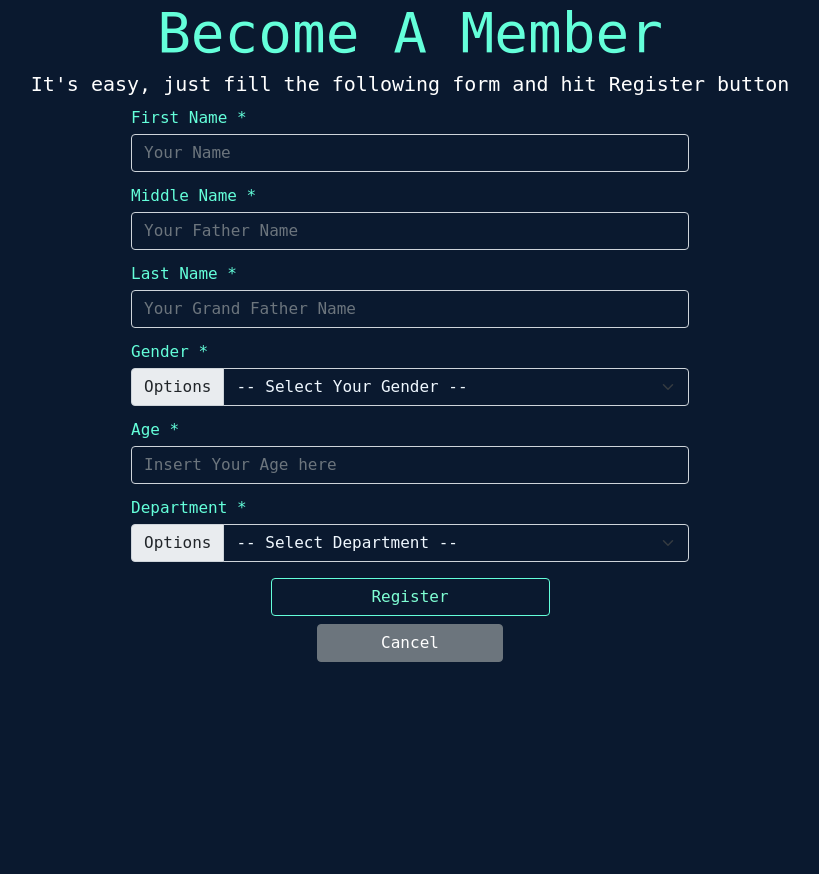
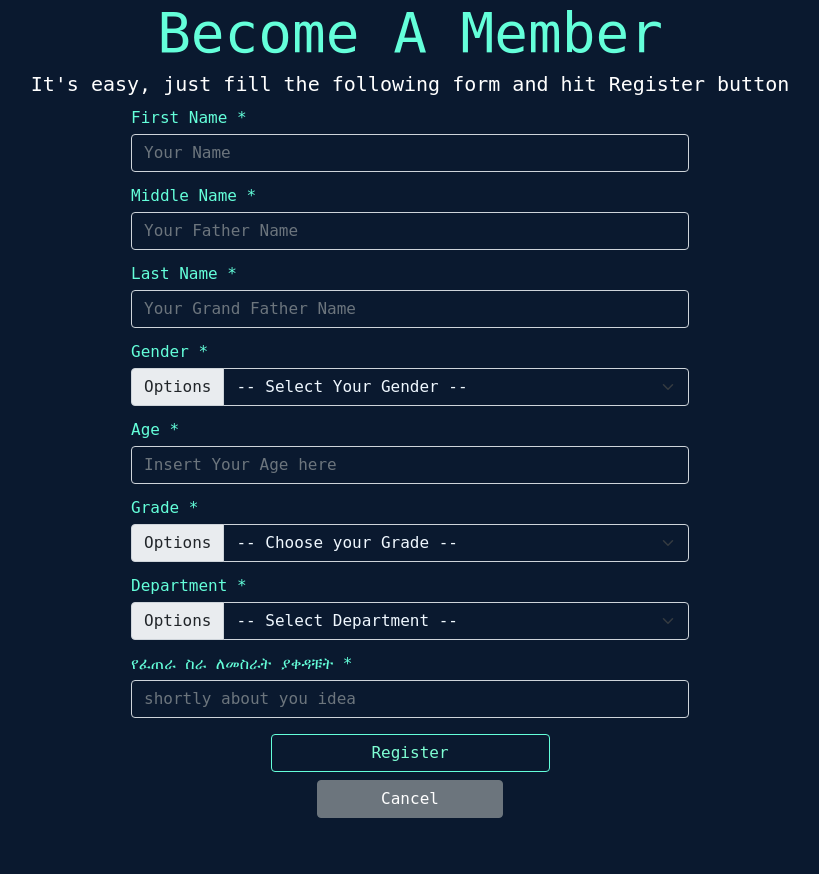
Before and after one commit to abivmsul/sciclub, a Django app: template templates/register.html in a window 1280 px wide. Shown: the part 49-923 px from the top of the page, without its empty margins (230-1049 px from the left). Before the commit the page ends 711 px from the top, so only its background shows below. Run offline with Django 4.2, Linux system fonts and the light colour scheme; the template is opened without the code that fills it, so the values that code supplies are empty; some libraries are stand-ins or nearby versions.

Commit message:
templates

```diff
--- a/club/settings.py
+++ b/club/settings.py
@@ -27,18 +27,20 @@ SECRET_KEY = 'django-insecure-i@9b@equ#^0@no8*jz1qvhryup(5^t@wb&i_c%5c7!n)&4g5l%
 # SECURITY WARNING: don't run with debug turned on in production!
 DEBUG = True
 
-ALLOWED_HOSTS = ['sciclub.herokuapp.com']
+ALLOWED_HOSTS = ['sciclub.herokuapp.com','127.0.0.1']
 
 
 # Application definition
 
 INSTALLED_APPS = [
+    'acccount.apps.AcccountConfig',
     'django.contrib.admin',
     'django.contrib.auth',
     'django.contrib.contenttypes',
     'django.contrib.sessions',
     'django.contrib.messages',
     'django.contrib.staticfiles',
+    'scienceclub.apps.ScienceclubConfig',
 ]
 
 MIDDLEWARE = [
--- a/club/urls.py
+++ b/club/urls.py
@@ -14,8 +14,13 @@ Including another URLconf
     2. Add a URL to urlpatterns:  path('blog/', include('blog.urls'))
 """
 from django.contrib import admin
-from django.urls import path
+from django.urls import path, include
+from django.conf import settings
+from django.conf.urls.static import static
 
 urlpatterns = [
     path('admin/', admin.site.urls),
+    path('', include('scienceclub.urls')),
 ]
+
+urlpatterns += static(settings.MEDIA_URL, document_root=settings.MEDIA_ROOT)
--- /dev/null
+++ b/scienceclub/urls.py
@@ -0,0 +1,8 @@
+from django.urls import path
+from . import views
+#from .views import (requestSummary, requestConfirm, myRequest)
+
+urlpatterns = [
+  path('', views.home, name='home'),
+  path('register', views.register, name='register'),
+]
--- /dev/null
+++ b/templates/_partials.html
@@ -0,0 +1,17 @@
+{% if messages %} {% for message in messages %}
+<div id="message" class="container">
+  <div
+    class="alert alert-{{  message.tags }} alert-dismissable text-center"
+    role="alert"
+  >
+    <!-- <button type="button" class="close" data-dismiss="alert">
+      <span aria-hidden="true">&times;</span>
+    </button> -->
+    <strong>
+      {% if message.level == DEFAULT_MESSAGE_LEVELS.ERROR %} Error: {% else %}
+      {{ message.tags|title }} {% endif %}
+    </strong>
+    {{ message }}
+  </div>
+</div>
+{% endfor %} {% endif %}
--- a/templates/register.html
+++ b/templates/register.html
@@ -1,119 +1,184 @@
+{% load static%}
 <!DOCTYPE html>
 <html lang="en">
   <head>
-  <meta charset="UTF-8">
-  <meta http-equiv="X-UA-Compatible" content="IE=edge">
-  <meta name="viewport" content="width=device-width, initial-scale=1.0">
-  <title>Document</title>
+    <meta charset="UTF-8" />
+    <meta http-equiv="X-UA-Compatible" content="IE=edge" />
+    <meta name="viewport" content="width=device-width, initial-scale=1.0" />
+    <title>Register</title>
 
-  <link rel="stylesheet" href="css/bootstrap.min.css">
-  <link rel="stylesheet" href="css/ss.css" />
+    <link rel="stylesheet" href="{% static 'css/bootstrap.min.css' %}" />
+    <link rel="stylesheet" href="{% static 'css/ss.css' %}" />
   </head>
   <body>
-
     <section id="section-newsletter" class="py-5">
       <div class="container">
-      <form class="text-white" action="#">
+        <form method="post" class="text-white" action="{% url 'register' %}">
+          {% csrf_token %}
           <h2 class="display-4 heading-1 text-center">Become A Member</h2>
-        <p class="lead text-center">It's easy, just fill the following form and hit Register button</p>
+          <p class="lead text-center">
+            It's easy, just fill the following form and hit Register button
+          </p>
+          {% include '_partials.html' %}
           <div class="d-flex justify-content-center">
-          <div class="col-10  col-sm-6 col-md-6 col-lg-6">
+            <div class="col-10 col-sm-6 col-md-6 col-lg-6">
               <div class="mb-3">
-              <label for="fname" class="form-label heading-1">First Name *</label>
-              <input type="text" class="form-control" placeholder="Your Name" id="fname" required>
+                <label for="fname" class="form-label heading-1"
+                  >First Name *</label
+                >
+                <input
+                  type="text"
+                  class="form-control"
+                  placeholder="Your Name"
+                  id="fname"
+                  required
+                />
               </div>
             </div>
           </div>
           <div class="d-flex justify-content-center">
-          <div class="col-10  col-sm-6 col-md-6 col-lg-6">
+            <div class="col-10 col-sm-6 col-md-6 col-lg-6">
               <div class="mb-3">
-              <label for="inputSelect" class="form-label heading-1">Middle Name *</label>
-              <input type="text" class="form-control" placeholder="Your Father Name" id="input-name" required>
+                <label for="inputSelect" class="form-label heading-1"
+                  >Middle Name *</label
+                >
+                <input
+                  type="text"
+                  class="form-control"
+                  placeholder="Your Father Name"
+                  id="input-name"
+                  required
+                />
               </div>
             </div>
           </div>
           <div class="d-flex justify-content-center">
-          <div class="col-10  col-sm-6 col-md-6 col-lg-6">
+            <div class="col-10 col-sm-6 col-md-6 col-lg-6">
               <div class="mb-3">
-              <label for="inputSelect" class="form-label heading-1">Last Name *</label>
-              <input type="text" class="form-control" placeholder="Your Grand Father Name" id="input-name" required>
+                <label for="inputSelect" class="form-label heading-1"
+                  >Last Name *</label
+                >
+                <input
+                  type="text"
+                  class="form-control"
+                  placeholder="Your Grand Father Name"
+                  id="input-name"
+                  required
+                />
               </div>
             </div>
           </div>
-        <!-- <div class="d-flex justify-content-center">
-          <div class="col-10  col-sm-6 col-md-6 col-lg-6">
+          <div class="d-flex justify-content-center">
+            <div class="col-10 col-sm-6 col-md-6 col-lg-6">
               <div class="mb-3">
-          <label for="inputSelect" class="form-label">Gender *</label>
-          <select class="form-select" aria-label="Default select" id="inputSelect" required>
-          <option value="">-- Select Your Gender --</option>
-          <option value="1">Male</option>
-          <option value="2">Female</option>
-          </select>
-      </div>
-          </div>
-        </div> -->
-        <div class="d-flex justify-content-center">
-          <div class="col-10  col-sm-6 col-md-6 col-lg-6">
-            <div class="mb-3">
-              <label for="inputSelect" class="form-label heading-1" >Gender *</label>
+                <label for="inputSelect" class="form-label heading-1"
+                  >Gender *</label
+                >
                 <div class="input-group">
-
                   <span class="input-group-text" id="select">Options</span>
-                <select class="form-select " aria-label="Default select" aria-describedby="select"  required>
+                  <select
+                    class="form-select"
+                    aria-label="Default select"
+                    aria-describedby="select"
+                    required
+                  >
                     <option value="">-- Select Your Gender --</option>
                     <option value="male">Male</option>
                     <option value="female">Female</option>
                   </select>
-              </div></div>
                 </div>
-        </div>
-
-
-        <div class="d-flex justify-content-center">
-          <div class="col-10  col-sm-6 col-md-6 col-lg-6">
-            <div class="mb-3">
-              <label for="age" class="form-label heading-1">Age *</label>
-              <input type="number" class="form-control" placeholder="Insert Your Age here" id="age" required>
               </div>
             </div>
           </div>
 
           <div class="d-flex justify-content-center">
-          <div class="col-10  col-sm-6 col-md-6 col-lg-6">
+            <div class="col-10 col-sm-6 col-md-6 col-lg-6">
               <div class="mb-3">
-              <label for="inputSelect" class="form-label heading-1">Department *</label>
+                <label for="age" class="form-label heading-1">Age *</label>
+                <input
+                  type="number"
+                  class="form-control"
+                  placeholder="Insert Your Age here"
+                  id="age"
+                  required
+                />
+              </div>
+            </div>
+          </div>
+
+          <div class="d-flex justify-content-center">
+            <div class="col-10 col-sm-6 col-md-6 col-lg-6">
+              <div class="mb-3">
+                <label for="inputSelect" class="form-label heading-1"
+                  >Grade *</label
+                >
                 <div class="input-group">
+                  <span class="input-group-text" id="select">Options</span>
+                  <select
+                    class="form-select"
+                    aria-label="Default select"
+                    aria-describedby="select"
+                    required
+                  >
+                    <option value="">-- Choose your Grade --</option>
+                    <option value="g5">Grade 5</option>
+                    <option value="g6">Grade 6</option>
+                    <option value="g7">Grade 7</option>
+                    <option value="g8">Grade 8</option>
+                    <option value="g9">Grade 9</option>
+                    <option value="g10">Grade 10</option>
+                  </select>
+                </div>
+              </div>
+            </div>
+          </div>
 
+          <div class="d-flex justify-content-center">
+            <div class="col-10 col-sm-6 col-md-6 col-lg-6">
+              <div class="mb-3">
+                <label for="inputSelect" class="form-label heading-1"
+                  >Department *</label
+                >
+                <div class="input-group">
                   <span class="input-group-text" id="select">Options</span>
-                <select class="form-select" aria-label="Default select" aria-describedby="select"  required>
+                  <select
+                    class="form-select"
+                    aria-label="Default select"
+                    aria-describedby="select"
+                    required
+                  >
                     <option value="">-- Select Department --</option>
                     <option value="male">Science and technology</option>
                     <option value="female">Computer</option>
+                    <option value="female">Both</option>
                   </select>
-              </div></div>
                 </div>
               </div>
-        <!-- <div class="row">
-          <div class="col-12 col-sm-6">
-            <div class="mb-3">
-              <label for="input-name" class="visually-hidden">Your name:</label>
-              <input type="text" class="form-control" placeholder="Firstname Lastname" id="input-name" required>
             </div>
           </div>
 
-          <div class="col-12 col-sm-6">
+          <div class="d-flex justify-content-center">
+            <div class="col-10 col-sm-6 col-md-6 col-lg-6">
               <div class="mb-3">
-              <label for="input-email" class="visually-hidden">Your email:</label>
-              <input type="email" class="form-control" placeholder="mail@example.com" id="input-email" required>
+                <label for="inputSelect" class="form-label heading-1"
+                  >የፈጠራ ስራ ለመስራት ያቀዳቹት *</label
+                >
+                <input
+                  type="textbox"
+                  class="form-control"
+                  placeholder="shortly about you idea"
+                  id="input-name"
+                  required
+                />
               </div>
             </div>
-        </div> -->
+          </div>
 
-        <div class="d-grid col-3  mb-2 mx-auto">
+          <div class="d-grid col-3 mb-2 mx-auto">
             <button type="submit" class="btn btnn-link">Register</button>
           </div>
-        <div class="d-grid col-2  mb-2 mx-auto">
-          <a href="index.html" class="btn btn-secondary">Cancel</a>
+          <div class="d-grid col-2 mb-2 mx-auto">
+            <a href="{% url 'home' %}" class="btn btn-secondary">Cancel</a>
           </div>
           <!-- <div class="d-flex justify-content-center">
           <button type="submit" class="btn btn-success">Register</button>
@@ -121,11 +186,11 @@
         </form>
       </div>
     </section>
-  <script src="js/bootstrap.bundle.min.js"></script>
-		<script src="js/smooth-scroll.min.js"></script>
+    <script src="{% static 'js/bootstrap.bundle.min.js' %}"></script>
+    <script src="{% static 'js/smooth-scroll.min.js' %}"></script>
     <script>
       var scroll = new SmoothScroll('a[href*="#section-"]', {
-        offset: 56
+        offset: 56,
       });
     </script>
   </body>
```
Also changed, not shown: scienceclub/views.py (+34 -1 lines), static/css/ss.css (+4 -3 lines), templates/index.html (+49 -36 lines), templates/main.html (added, +71 -0 lines). Lines whose indentation alone changed are shown as unchanged.
